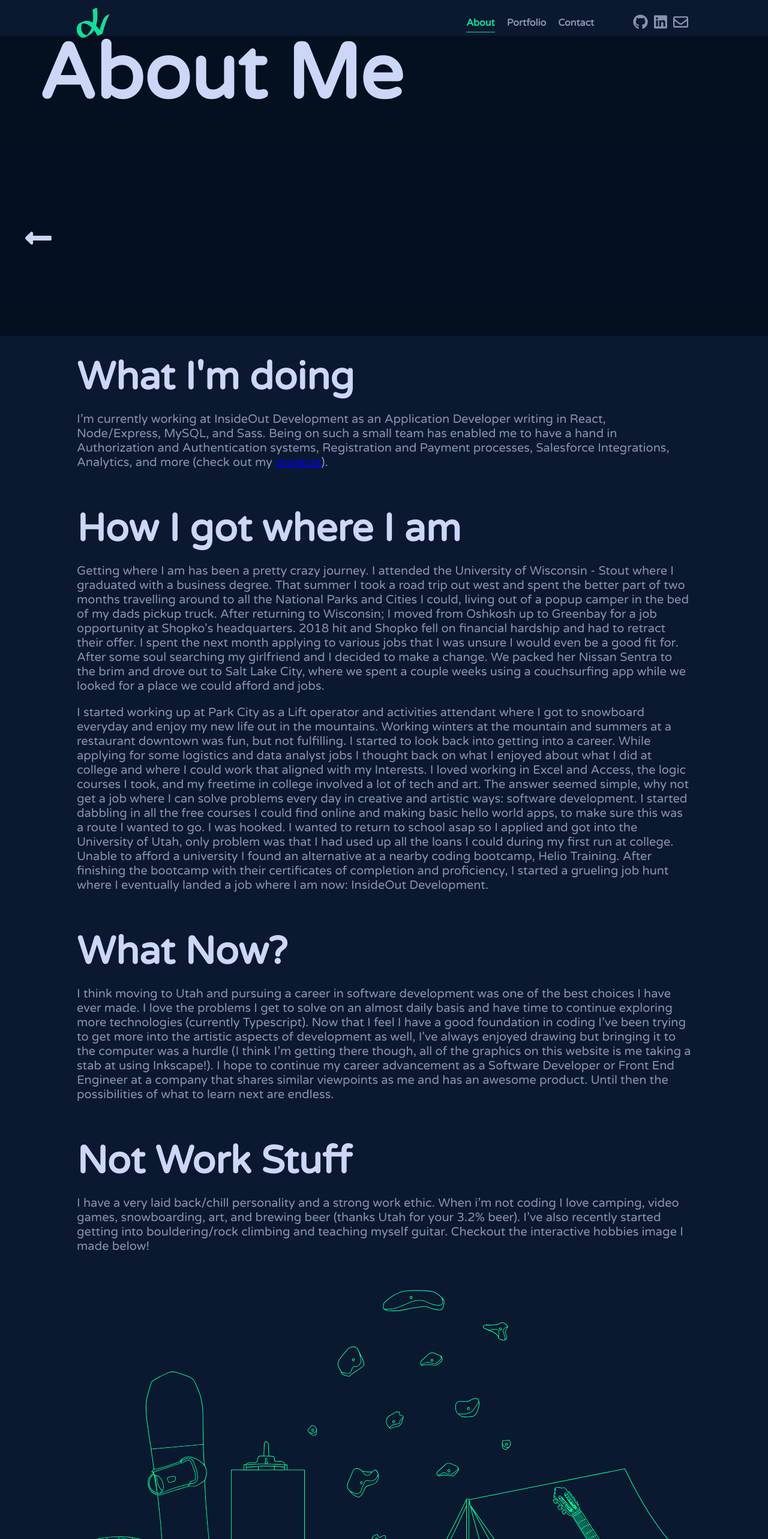
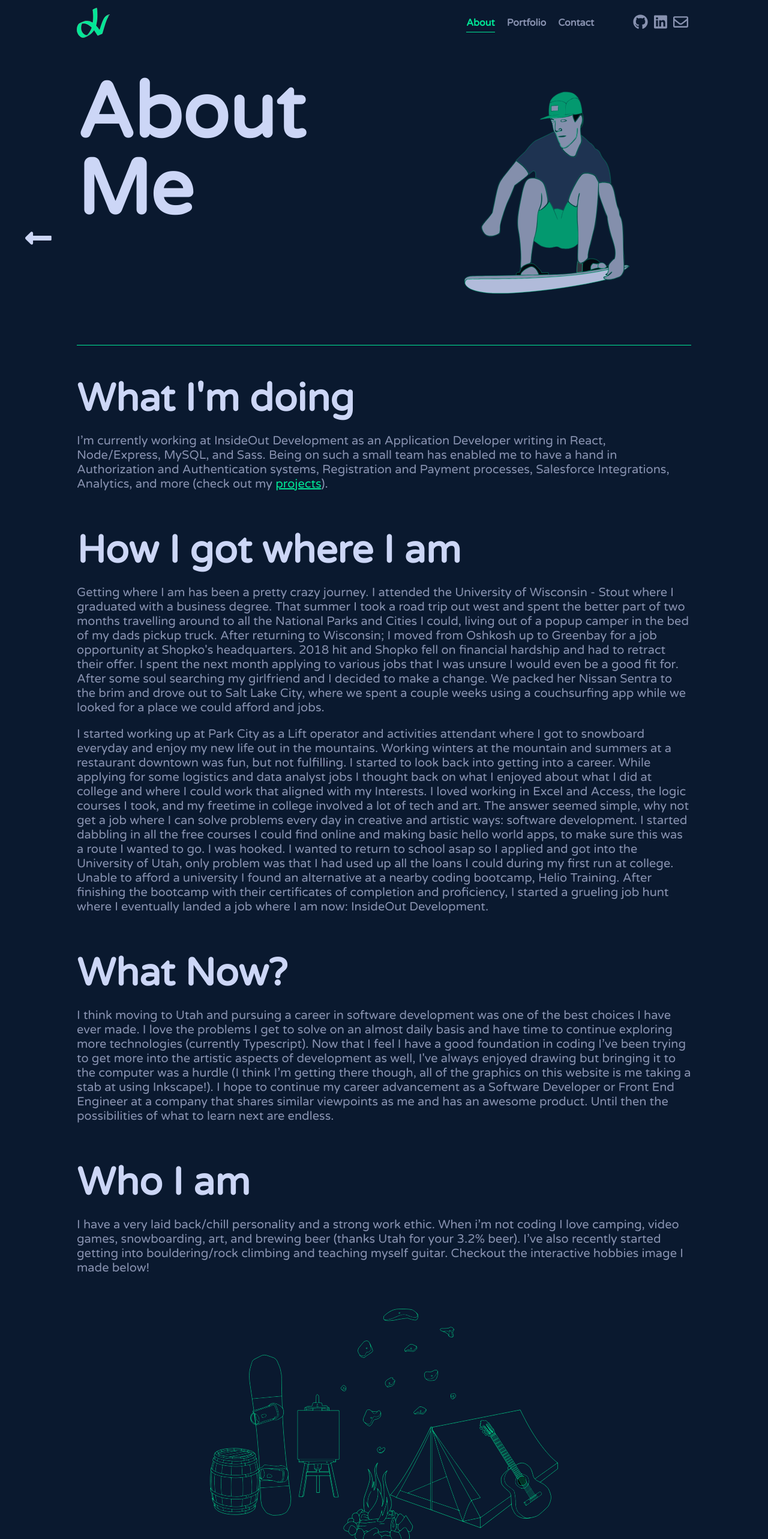
Before and after one commit to Verwiel/Portfolio, a React (Create React App) app in the folder client/: page /about in a window 1280 px wide. Shown: the top 2566 px of the page at 60% size. Built offline with nearby package versions, Linux system fonts and the light colour scheme.

Commit message:
base about me styling with images

```diff
--- a/client/src/pages/About.js
+++ b/client/src/pages/About.js
@@ -1,11 +1,15 @@
 import React, { useState } from 'react'
 import { Link } from 'react-router-dom'
+import useWindowDimensions from '../hooks/useWindowDimensions'
 import SideBack from '../components/SideBack'
 import HobbiesImage from '../assets/HobbiesImage'
+import AboutMeDrawing from '../assets/about-me-drawing.svg'
+
 
 
 const About = () => {
   const [activeHobby, setActiveHobby] = useState('')
+  const { width } = useWindowDimensions()
 
   const handleClick = (e) => {
     let hobby = e.target.id
@@ -19,13 +23,14 @@ const About = () => {
         <article>
           <h1>About Me</h1>
         </article>
+        <img src={AboutMeDrawing} alt='About Me' />
       </header>
 
       <article className='about-content'>
         <section>
           <h2>What I'm doing</h2>
           <p className='body-1'>I’m currently working at InsideOut Development as an Application Developer writing in React, Node/Express, MySQL, and Sass. Being on such a small team has enabled me to have a hand in Authorization and Authentication systems, Registration and Payment processes, Salesforce Integrations, Analytics, and more (check out
-          my <Link to='/portfolio'>projects</Link>).</p>
+          my <Link to='/portfolio' className='hyper-link'>projects</Link>).</p>
         </section>
 
         <section>
@@ -40,19 +45,21 @@ const About = () => {
         </section>
 
         <section>
-          <h2>Not Work Stuff</h2>
+          <h2>Who I am</h2>
           <p className='body-1'>I have a very laid back/chill personality and a strong work ethic. When i’m not coding I love camping, video games, snowboarding, art, and brewing beer (thanks Utah for your 3.2% beer). I’ve also recently started getting into bouldering/rock climbing and teaching myself guitar. Checkout the interactive hobbies image I made below!</p>
         </section>
       </article>
 
-      <section className='hobbies' style={{paddingBottom: activeHobby.length > 0 ? '0' : '39px'}}>
+      <section className='hobbies'>
         <HobbiesImage activeHobby={activeHobby} handleClick={handleClick} />
         {activeHobby.length > 0 ?
           <div>
             <h4 style={{margin: '10px 0 0 0'}}>{activeHobby}</h4>
           </div>
           :
-          <h4 style={{margin: '10px 0 0 0'}}>Click on something!</h4>
+          <div>
+            <h4 style={{margin: '10px 0 0 0'}}>{width > 600 ? 'Click on' : 'Touch'} something!</h4>
+          </div>
         }
       </section>
     </main>
--- a/client/src/styles/base/_mixins.scss
+++ b/client/src/styles/base/_mixins.scss
@@ -42,10 +42,11 @@
   padding: 75px 10vw;
   @media (max-width: $breakpoint-desktop){
     max-width: 90vw;
-    padding: 60px 5vw;
+    padding: 60px 10vw;
     min-height: calc(100vh - 120px);
   }
   @media (max-width: $breakpoint-mobile){
+    padding: 60px 5vw;
     min-height: calc(100vh - 120px);
   }
 }
--- a/client/src/styles/pages/_about.scss
+++ b/client/src/styles/pages/_about.scss
@@ -1,7 +1,40 @@
 @media (max-width: $breakpoint-mobile){
     .about {
         @include full-page;
-        padding: 60px 5vw;
+        overflow: hidden;
+        h1, h2 {
+            margin: 0;
+            color: $font-bright;
+        }
+        p, ul {
+            color: $font;
+        }
+        &-header {
+            display: flex;
+            flex-direction: column;
+            width: 100%;
+            margin: 0 0 20px 0;
+            border-bottom: 1px solid $accent;
+            background-color: $background-shadow;
+            padding: 50px 5vw;
+            margin-left: -5vw;
+            article {
+                text-align: center;
+                width: 100%;
+            }
+            img {
+                height: 50vh;
+            }
+        }
+        &-content {
+            text-align: left;
+        }
+    }
+}
+
+@media (min-width: $breakpoint-mobile){
+    .about {
+        @include full-page;
         overflow: hidden;
         h1, h2 {
             margin: 0;
@@ -13,30 +46,19 @@
         &-header {
             display: flex;
             justify-content: space-between;
-            background-color: $background-shadow;
+            width: 100%;
+            padding: 50px 0;
+            margin: 0 0 20px 0;
+            border-bottom: 1px solid $accent;
+            article {
+                text-align: left;
+            }
+            img, article {
+                width: 50%;
+            }
         }
-    }
-}
-
-@media (min-width: $breakpoint-mobile){
-    .about {
-        @include full-page;
-        padding: 60px 10vw;
-        overflow: hidden;
-        h1, h2 {
-            margin: 0;
-            color: $font-bright;
-        }
-        p, ul {
-            color: $font;
-        }
-        &-header {
-            margin-top: 50px;
-            &-content {
-                width: auto;
-                height: auto;
-                margin-top: 10px;
-            }
+        &-content {
+            text-align: left;
         }
     }
 }
@@ -46,22 +68,9 @@
         display: flex;
         align-items: center;
         flex-direction: column;
-        text-align: left;
-
-        &-header {
-            display: flex;
-            justify-content: space-between;
-            width: 100vw;
-            padding: 0;
-            margin: 0;
-            background-color: $background-shadow;
-            article {
-                padding-left: 5vw;
-                max-width: 50%;
-                height: 500px;
-            }
+        img{
+            max-height: 400px;
         }
-
         &-content {
             section {
                 padding: 10px 0;
@@ -77,7 +86,7 @@
         color: $accent;
     }
     &-image {
-        max-height: 800px;
+        max-height: 400px;
         width: 100%;
         height: 100%;
         z-index: 3;
```
